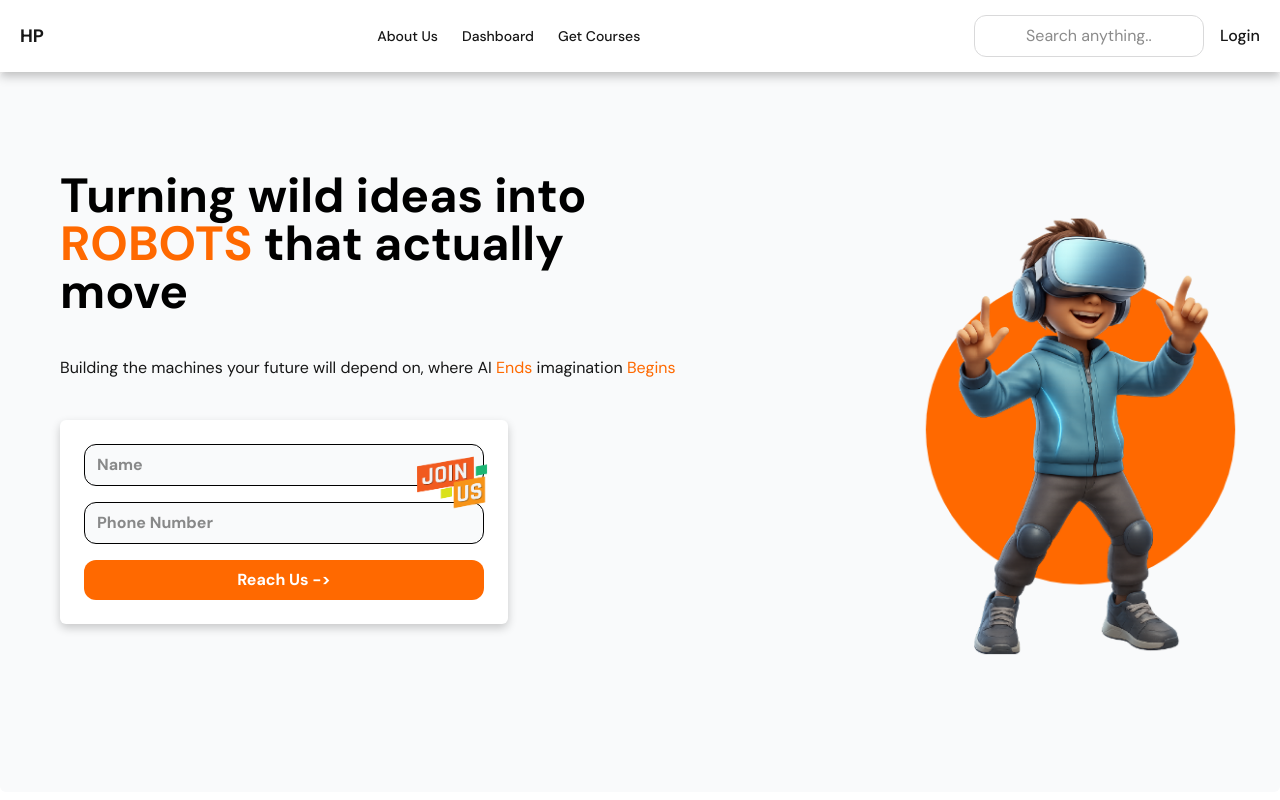
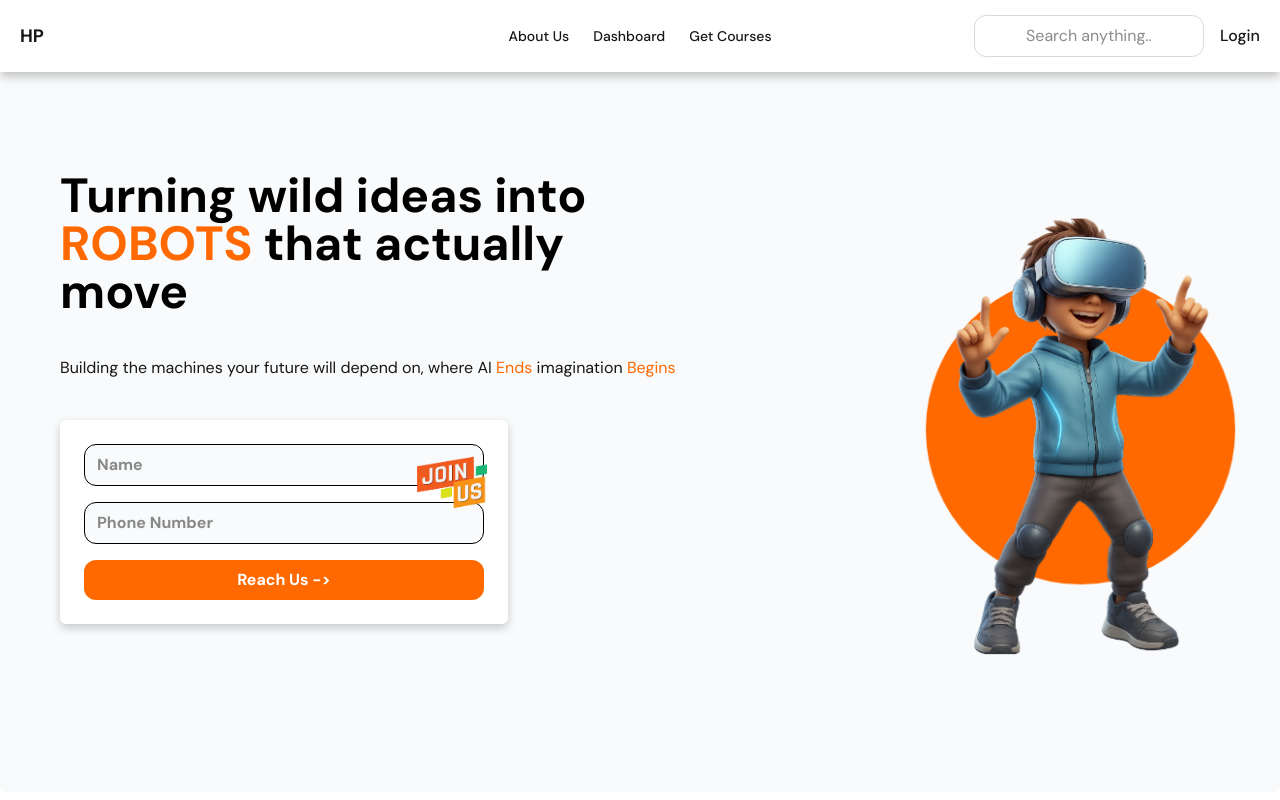
Before and after one commit to MohammedAli158/henceprove-robotics, a Next.js app: page / in a window 1280 px wide. Shown: the top 800 px of the page. Built offline with nearby package versions, Linux system fonts and the light colour scheme.

Commit message:
tweaks two

```diff
--- a/src/app/components/HeroSection.tsx
+++ b/src/app/components/HeroSection.tsx
@@ -5,11 +5,11 @@ import Bacha from "../../../public/Screenshot (60).png";
 
 export default function HeroSection() {
   return (
-    <div className="relative flex flex-col md:flex-row bg-[#f9fafb] min-h-[90vh]  rounded-md mb-5">
+    <div className="relative flex flex-col md:flex-row bg-[#f9fafb] min-h-[90vh] rounded-md mb-5">
 
       {/* TEXT SECTION */}
       <div className="flex flex-col mt-10 md:mt-20 md:ml-10 font-bold flex-1">
-        <h1 className="text-4xl m-5 md:text-5xl max-w-[80vw] md:max-w-[50vw] text-black">
+        <h1 className="text-4xl m-5 md:text-5xl max-w-[80vw] md:max-w-[50vw] dark:text-black text-black">
           Turning wild ideas into
           <span className="text-orange-500"> ROBOTS </span>
           that actually move
--- a/src/app/components/Navbar.tsx
+++ b/src/app/components/Navbar.tsx
@@ -3,34 +3,35 @@ import Link from 'next/link'
 
 export default function Navbar() {
   return (
-    <div className="
+    <div
+      className="
         sticky top-0 z-50
         flex items-center justify-between
         px-5 h-[9vh]
         shadow-[0_4px_10px_rgba(0,0,0,0.25)]
         backdrop-blur-md bg-white/30 dark:bg-black/30
+        relative
       "
     >
-
       {/* LEFT SECTION — LOGO */}
       <div className="text-lg font-semibold">
         <Link href="/">HP</Link>
       </div>
 
-      {/* MIDDLE NAV LINKS */}
-      <div className="
-        hidden md:flex gap-6
-        text-sm font-medium
-      ">
+      {/* PERFECTLY CENTERED NAV LINKS */}
+      <div
+        className="
+          hidden md:flex gap-6 text-sm font-medium
+          absolute left-1/2 -translate-x-1/2
+        "
+      >
         <Link href="/">About Us</Link>
         <Link href="/">Dashboard</Link>
         <Link href="/">Get Courses</Link>
       </div>
 
-      {/* RIGHT SIDE — SEARCH + LOGIN */}
+      {/* RIGHT SECTION */}
       <div className="flex items-center gap-4">
-
-        {/* SEARCH BAR */}
         <input
           className="
             hidden md:block
@@ -43,11 +44,7 @@ export default function Navbar() {
           "
           placeholder="Search anything.."
         />
-
-        {/* LOGIN BUTTON */}
-        <div className="cursor-pointer font-medium">
-          Login
-        </div>
+        <div className="cursor-pointer font-medium">Login</div>
       </div>
     </div>
   )
--- a/src/app/components/VideoComponent.tsx
+++ b/src/app/components/VideoComponent.tsx
@@ -10,7 +10,7 @@ export default function VideoComponent() {
           mx-5 bg-orange-500 rounded-xl
           h-[20vh] md:h-auto
           w-full md:w-[70vw]
-          shadow-[0_4px_10px_rgba(0,0,0,0.25)]
+          shadow-[0_4px_10px_rgba(0,0,0,0.25)] mr-5
         "
       >
         <p>Video placeholder</p>
```
Lines whose indentation alone changed are shown as unchanged.
